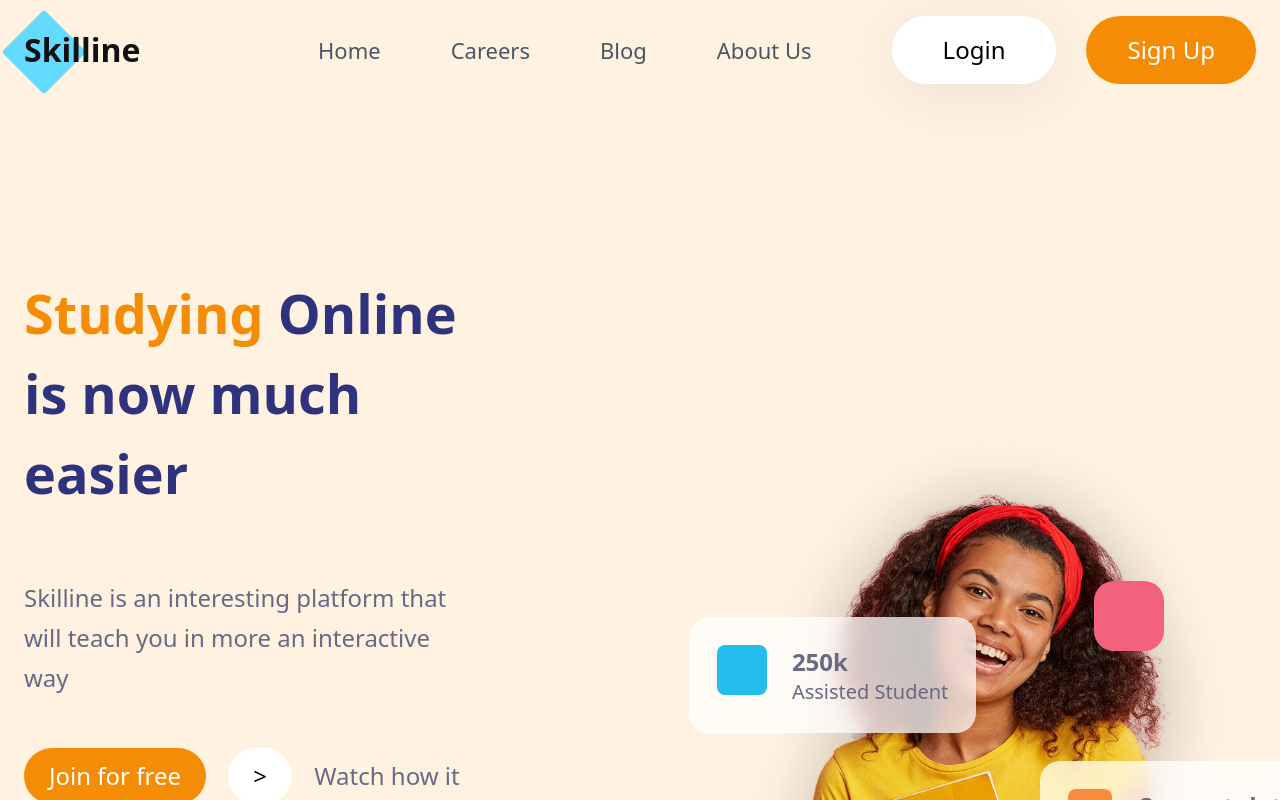
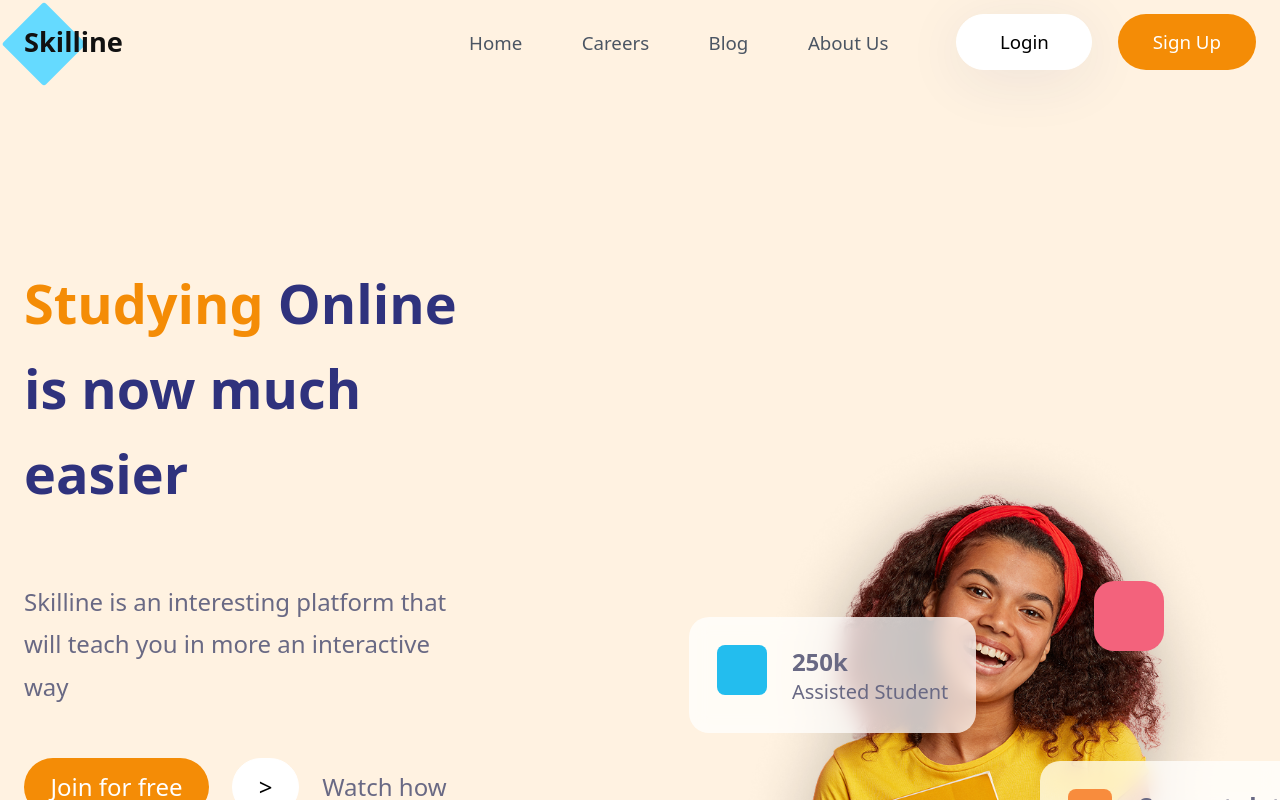
Before and after one commit to kolobokpovesilsya/studylanding, a website built with Vite: page index.html in a window 1280 px wide. Built offline with nearby package versions, Linux system fonts and the light colour scheme.

Commit message:
add screen brakpoints

```diff
--- a/index.html
+++ b/index.html
@@ -106,54 +106,8 @@
             </div>
             </div>
         </section>
-        <!-- <section class="team">
-            <div class="team__container">
-                <div class="team__slider slider">
-                    <div class="slider__content">
-                        <div class="slider__item">
-                            <div class="team__sliter-content slider__content">
-                                <h2>
-                                    Slide 1
-                                </h2>
-                                <p>
-                                    Slider item one
-                                </p>
-                            </div>
 
-                        </div>
-                        <div class="slider__item">
-                            <div class="slider__content">
-                                <h2>
-                                    Slide 2
-                                </h2>
-                                <p>
-                                    Slider item one
-                                </p>
-                            </div>
-
-                        </div>
-                        <div class="slider__item">
-                            <div class="slider__content">
-                                <h2>
-                                    Slide 3
-                                </h2>
-                                <p>
-                                    Slider item one
-                                </p>
-                            </div>
-
-                        </div>
-                    </div>
-
-                    <div class="slider__bullet-list">
-                        <div class="slider__bullet"></div>
-                        <div class="slider__bullet"></div>
-                        <div class="slider__bullet"></div>
-                    </div>
-                </div>
-            </div>
-        </section> -->
-        <section class="brands" id="brands">
+        <!-- <section class="brands" id="brands">
             <div class="brands__container ">
                 <div class="brands__title">
                     Trusted by 5,000+ Companies Worldwide
@@ -288,11 +242,9 @@
                             <div class="features__video-item ">
                                 <div class="features__videocall features__videocall-main videocall videocall--shadow">
                                     <video autoplay loop>
-                                        <!-- <source src="/src/assets/features/operator.webm" type="video/webm"> -->
                                         <source src="/src/assets/features/operator.mp4" type="video/mp4">
                                         Ваш браузер не поддерживает тег video.
                                     </video>
-                                    <!-- <img src="/src/assets/features/person1.png" alt=""> -->
                                     <div class="videocall__info">
                                         <div class="videocall__network">|||</div>
                                         <div class="videocall__badge videocall__badge--blue">Instructor</div>
@@ -309,11 +261,9 @@
                             <div class="features__video-v-list ">
                                 <div class="features__videocall features__videocall--xs videocall">
                                     <video autoplay loop>
-                                        <!-- <source src="/src/assets/features/operator.webm" type="video/webm"> -->
                                         <source src="/src/assets/features/asian.mp4" type="video/mp4">
                                         Ваш браузер не поддерживает тег video.
                                     </video>
-                                    <!-- <img src="/src/assets/features/person1.png" alt=""> -->
                                     <div class="videocall__info">
                                         <div class="videocall__network">|||</div>
                                         <div class="videocall__name">Tamara Clarke</div>
@@ -321,11 +271,9 @@
                                 </div>
                                 <div class="features__videocall features__videocall--xs videocall">
                                     <video autoplay loop>
-                                        <!-- <source src="/src/assets/features/operator.webm" type="video/webm"> -->
                                         <source src="/src/assets/features/asian2.mp4" type="video/mp4">
                                         Ваш браузер не поддерживает тег video.
                                     </video>
-                                    <!-- <img src="/src/assets/features/person1.png" alt=""> -->
                                     <div class="videocall__info">
                                         <div class="videocall__network">|||</div>
                                         <div class="videocall__name">Humbert Holland</div>
@@ -336,11 +284,9 @@
                                 class="features__video-v-list features__video-v-list--centered features__video-v-list--shift-top  ">
                                 <div class="features__videocall features__videocall--md videocall videocall--shadow">
                                     <video autoplay loop>
-                                        <!-- <source src="/src/assets/features/operator.webm" type="video/webm"> -->
                                         <source src="/src/assets/features/black.mp4" type="video/mp4">
                                         Ваш браузер не поддерживает тег video.
                                     </video>
-                                    <!-- <img src="/src/assets/features/person1.png" alt=""> -->
                                     <div class="videocall__info">
                                         <div class="videocall__network">|||</div>
                                         <div class="videocall__name">Adam levin</div>
@@ -348,11 +294,9 @@
                                 </div>
                                 <div class="features__videocall   videocall videocall--shadow">
                                     <video autoplay loop>
-                                        <!-- <source src="/src/assets/features/operator.webm" type="video/webm"> -->
                                         <source src="/src/assets/features/asian3.mp4" type="video/mp4">
                                         Ваш браузер не поддерживает тег video.
                                     </video>
-                                    <!-- <img src="/src/assets/features/person1.png" alt=""> -->
                                     <div class="videocall__info">
                                         <div class="videocall__network">|||</div>
                                         <div class="videocall__name">Patricia Mendoza</div>
@@ -463,7 +407,6 @@
                         </div>
                         <div class="quiz__item__alert">
                             <div class="quiz__item__alert-img">
-                                <!-- <div class="quiz__item__alert-img-decor"></div> -->
                                 <img src="src/assets/quiz/plane.svg" alt="">
                             </div>
                             <p class="quiz__item__alert-text">
@@ -647,11 +590,9 @@
                                 <div class="discussion__screen-foreground__layer-row">
                                     <div class="discussion__screen__videocall   videocall videocall--shadow">
                                         <video autoplay loop>
-                                            <!-- <source src="/src/assets/features/operator.webm" type="video/webm"> -->
                                             <source src="/src/assets/features/asian3.mp4" type="video/mp4">
                                             Ваш браузер не поддерживает тег video.
                                         </video>
-                                        <!-- <img src="/src/assets/features/person1.png" alt=""> -->
                                         <div class="videocall__info">
                                             <div class="videocall__network">|||</div>
                                             <div class="videocall__name">Patricia Mendoza</div>
@@ -660,11 +601,9 @@
                                     <div class="discussion__screen-foreground__divider"></div>
                                     <div class="discussion__screen__videocall   videocall videocall--shadow">
                                         <video autoplay loop>
-                                            <!-- <source src="/src/assets/features/operator.webm" type="video/webm"> -->
                                             <source src="/src/assets/features/asian3.mp4" type="video/mp4">
                                             Ваш браузер не поддерживает тег video.
                                         </video>
-                                        <!-- <img src="/src/assets/features/person1.png" alt=""> -->
                                         <div class="videocall__info">
                                             <div class="videocall__network">|||</div>
                                             <div class="videocall__name">Patricia Mendoza</div>
@@ -854,7 +793,7 @@
                     </div>
                 </div>
             </div>
-        </section>
+        </section> -->
 
     </main>
     <footer class="footer" aria-label="Подвал сайта">
--- a/src/blocks/header/header.css
+++ b/src/blocks/header/header.css
@@ -1,13 +1,13 @@
 .header {
     position: fixed;
     width: 100%;
-    padding: 16px 0;
+    padding: 0.8rem 0; /*16*/
     z-index: 1000;
     transition-duration: 0.3s;
 }
 .header--fill {
     background: rgba(255, 255, 255, 0.85);
-    box-shadow: 0px 10px 10px 10px #00000015;
+    box-shadow: 0px 0.5rem 0.5rem 0.5rem #00000015; /*10px*/
 }
 .header--hide {
     transform: translateY(-150%);
@@ -17,8 +17,8 @@
 @supports (backdrop-filter: blur(1px)) {
     .header--fill {
         background: rgba(255, 255, 255, 0.26);
-        backdrop-filter: blur(10px) saturate(130%);
-        -webkit-backdrop-filter: blur(10px) saturate(130%);
+        backdrop-filter: blur(0.5px) saturate(130%); /*10px*/
+        -webkit-backdrop-filter: blur(0.5px) saturate(130%);
     }
 }
 
@@ -31,7 +31,7 @@
 
 /* Логотип */
 .header__logo {
-    font-size: 32px;
+    font-size: 1.6rem; /*32px;*/
     font-weight: 700;
     letter-spacing: 4%;
     color: #111;
@@ -50,16 +50,16 @@
 .header__nav-list {
     display: flex;
     list-style: none;
-    gap: 70px;
+    gap: 3.5rem; /*70px*/
     align-items: center;
-    margin-right: 80px;
+    margin-right: 4rem; /*80px*/
 }
 
 .header__nav-link {
     text-decoration: none;
     color: #4b5563;
     font-weight: 500;
-    font-size: 22px;
+    font-size: 1.1rem; /*22px*/
     letter-spacing: 2%;
     transition: color 0.2s ease;
 }
@@ -71,18 +71,20 @@
 /* Блок действий (кнопки) */
 .header__actions {
     display: flex;
-    gap: 30px;
+    gap: 1.5rem; /*30px*/
     flex-shrink: 0;
 }
-.header__btn{
-    padding:18px 40px
+.header__btn {
+    font-size: 1.1rem; /*22px*/
+    letter-spacing: 2%;
+    padding: 0.9rem 2rem; /*18px 40px */
 }
-.header__btn-login{
+.header__btn-login {
     box-shadow: var(--box-shadow-v1);
-    padding:18px 50px
+    padding: 0.9rem 2.5rem; /*18px 50px*/
 }
 /* Адаптив для мобильных (опционально, но рекомендуется) */
-@media (max-width: 768px) {
+/* @media (max-width: 768px) {
     .header__container {
         flex-wrap: wrap;
         justify-content: center;
@@ -93,4 +95,4 @@
         width: 100%;
         justify-content: center;
     }
-}
+} */
--- a/src/main.css
+++ b/src/main.css
@@ -53,6 +53,7 @@
     padding: 0;
 }
 html {
+    font-size: 20px;
     scroll-behavior: smooth;
     overflow: hidden;
 }
@@ -143,3 +144,29 @@ h3 {
     font-size: 22px;
     /* color: var(--text-color); */
 }
+@media (max-width: 1600px) {
+    html {
+        font-size: 18px;
+    }
+}
+@media (max-width: 1280px) {
+    html {
+        font-size: 17px; /* Все rem размеры уменьшатся пропорционально */
+    }
+}
+
+@media (max-width: 1024px) {
+    html {
+        font-size: 16px;
+    }
+}
+@media (max-width: 768px) {
+    html {
+        font-size: 15px;
+    }
+}
+@media (max-width: 480px) {
+    html {
+        font-size: 14px;
+    }
+}
```
Also changed, not shown: 1 other file.
